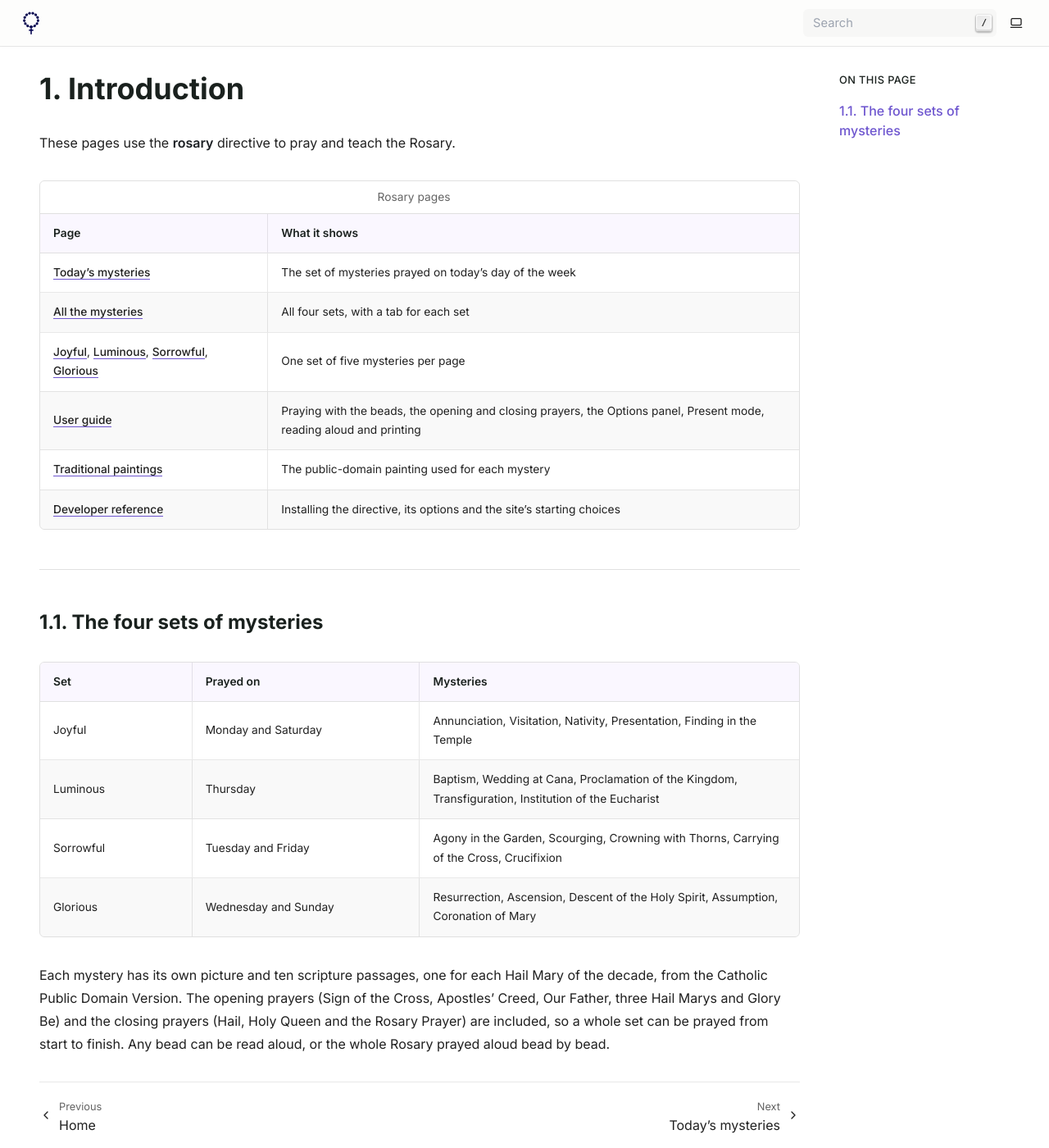
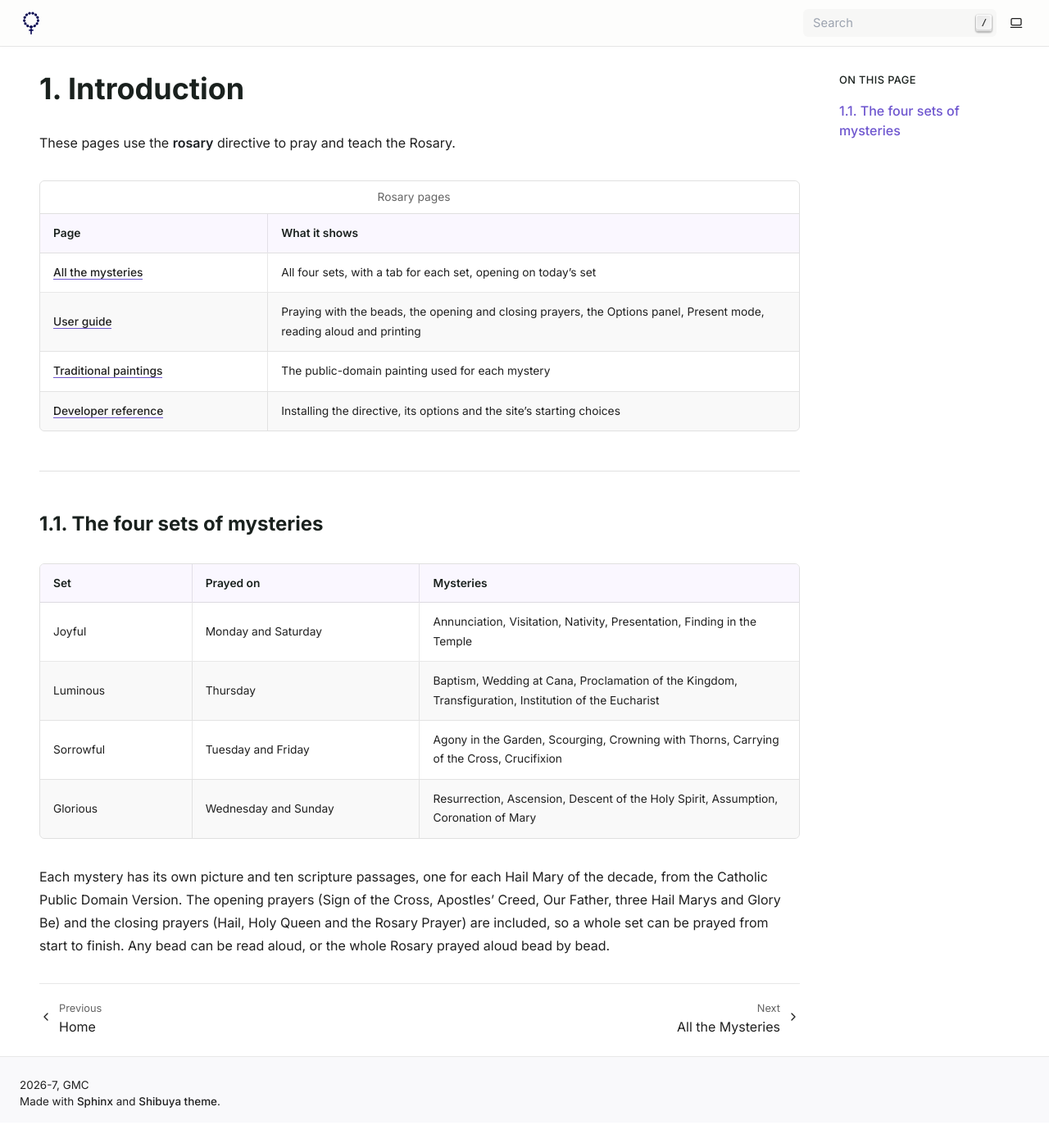
Before and after one commit to gmc-code/Rosary, a Sphinx documentation site: the page built from docs/rosary/Intro.rst, in a window 1280 px wide and 1400 px high. Shown: the whole window at 82% size. Built offline with Sphinx 7.4.7, drawn with Linux system fonts in a browser that asks for light colours.

Commit message:
restructure

```diff
--- a/docs/info/Intro.rst
+++ b/docs/rosary/Intro.rst
@@ -11,19 +11,14 @@ Introduction
 
    * - Page
      - What it shows
-   * - :doc:`Today's mysteries </tools/rosary_today>`
-     - The set of mysteries prayed on today's day of the week
-   * - :doc:`All the mysteries </tools/rosary>`
-     - All four sets, with a tab for each set
-   * - :doc:`Joyful </tools/joyful>`, :doc:`Luminous </tools/luminous>`,
-       :doc:`Sorrowful </tools/sorrowful>`, :doc:`Glorious </tools/glorious>`
-     - One set of five mysteries per page
-   * - :doc:`User guide </info/rosary_info>`
+   * - :doc:`All the mysteries </rosary/rosary>`
+     - All four sets, with a tab for each set, opening on today's set
+   * - :doc:`User guide </rosary/rosary_info>`
      - Praying with the beads, the opening and closing prayers, the Options
        panel, Present mode, reading aloud and printing
-   * - :doc:`Traditional paintings </info/rosary_artworks>`
+   * - :doc:`Traditional paintings </rosary/rosary_artworks>`
      - The public-domain painting used for each mystery
-   * - :doc:`Developer reference </info/rosary_dev>`
+   * - :doc:`Developer reference </rosary/rosary_dev>`
      - Installing the directive, its options and the site's starting choices
 
 
--- a/docs/info/rosary_dev.rst
+++ b/docs/rosary/rosary_dev.rst
@@ -276,7 +276,7 @@ Every rosary offers the pictures in the site's picture folder as
     rosary_images = "/_static/rosary-images"   # "" for no pictures
 
 It holds 20 public-domain paintings (see
-:doc:`traditional paintings </info/rosary_artworks>`).
+:doc:`traditional paintings </rosary/rosary_artworks>`).
 
 A second folder, ``/_static/rosary-images_sg``, is offered as **Stained
 glass windows**, for photographs of stained-glass windows. It works the same
@@ -335,7 +335,7 @@ are shown for the opening and closing prayers, with ``opening:`` and
 ``closing:`` lines in ``credits.txt``. Without them, the drawn opening and
 closing icons are used.
 
-:doc:`Traditional paintings </info/rosary_artworks>` lists a public-domain
+:doc:`Traditional paintings </rosary/rosary_artworks>` lists a public-domain
 painting for every mystery, with a ready-made ``credits.txt``. The pictures are copied into
 the built site automatically. Square pictures work best: they are cropped to
 fill the frame. Use only pictures you have the right to publish, such as your
--- a/docs/info/rosary_info.rst
+++ b/docs/rosary/rosary_info.rst
@@ -125,7 +125,7 @@ mystery. The page remembers the choice.
      - A famous painting of each mystery, such as Fra Angelico's
        *Annunciation* or Raphael's *Transfiguration*, with the artist and
        title underneath. Click a painting to see all of it (see
-       :doc:`traditional paintings </info/rosary_artworks>`)
+       :doc:`traditional paintings </rosary/rosary_artworks>`)
 
 The opening and closing prayers have their own pictures too: in the
 paintings, Masaccio's *Holy Trinity* and Piero della Francesca's *Madonna
--- a/docs/tools/glorious.rst
+++ /dev/null
@@ -1,5 +0,0 @@
-======================
-The Glorious Mysteries
-======================
-
-.. rosary:: glorious
--- a/docs/tools/joyful.rst
+++ /dev/null
@@ -1,5 +0,0 @@
-====================
-The Joyful Mysteries
-====================
-
-.. rosary:: joyful
--- a/docs/tools/luminous.rst
+++ /dev/null
@@ -1,5 +0,0 @@
-======================
-The Luminous Mysteries
-======================
-
-.. rosary:: luminous
--- a/docs/tools/sorrowful.rst
+++ /dev/null
@@ -1,5 +0,0 @@
-=======================
-The Sorrowful Mysteries
-=======================
-
-.. rosary:: sorrowful
```
Also changed, not shown: docs/index.rst (+6 -11 lines), docs/tools/rosary_today.rst (deleted, +0 -7 lines), docs/rosary/rosary.rst (renamed from docs/tools/rosary.rst), docs/rosary/rosary_artworks.rst (renamed from docs/info/rosary_artworks.rst).
